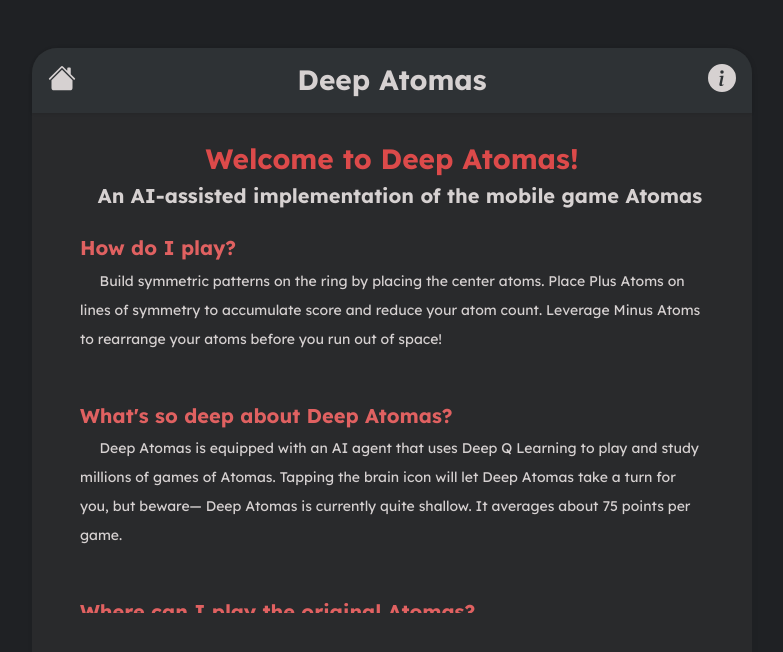
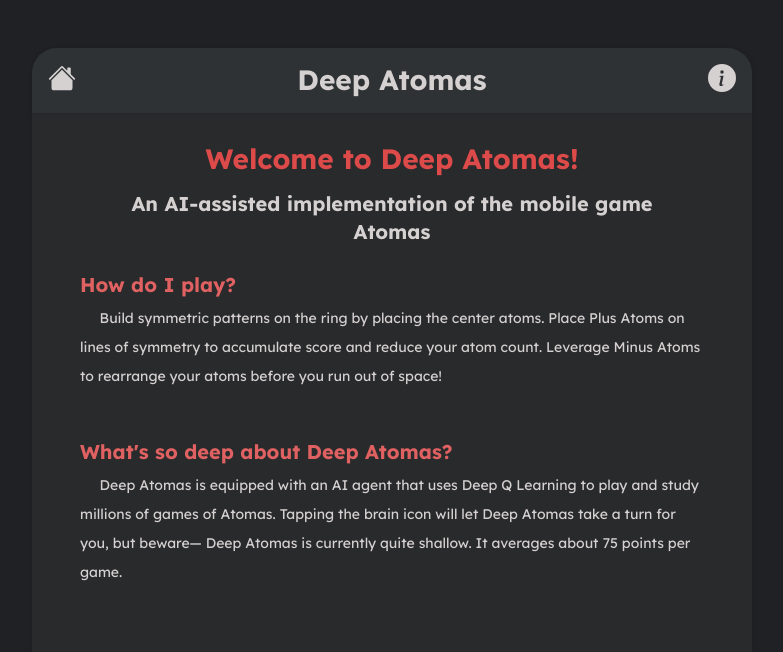
Before and after one commit to BenWonderlin/atomas_drl, a React (Create React App) app in the folder frontend/: page /info in a window 1280 px wide. Shown: the top 652 px of the page, without its empty margins (248-1031 px from the left). Built offline with nearby package versions, Linux system fonts and the light colour scheme.

Commit message:
centered a div (lol)

```diff
--- a/frontend/src/App.css
+++ b/frontend/src/App.css
@@ -129,13 +129,13 @@ a {
   color: var(--color-main);
   font-size: 28px;
   text-align: center;
-  padding: 16px 16px 8px 16px;
+  padding: 16px 16px 16px 16px;
 }
 
 .info h2{
   font-size: 20px;
   text-align: center;
-  padding: 0px 16px 0px 32px;
+  padding: 0px 32px 0px 32px;
 }
 
 .info h3{
@@ -292,6 +292,7 @@ a {
   justify-content: center;
   color: var(--color-text);
   font-size: 18px;
+  text-align: center;
 }
 .game-stats-highlighted {
   color: var(--color-main);
```
